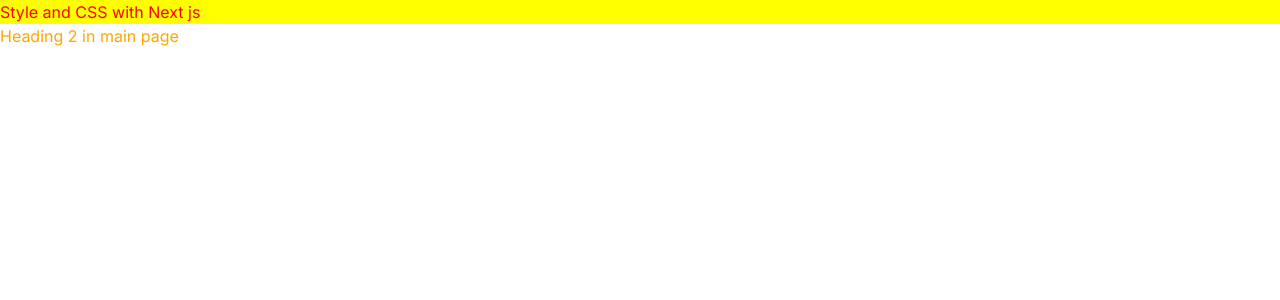
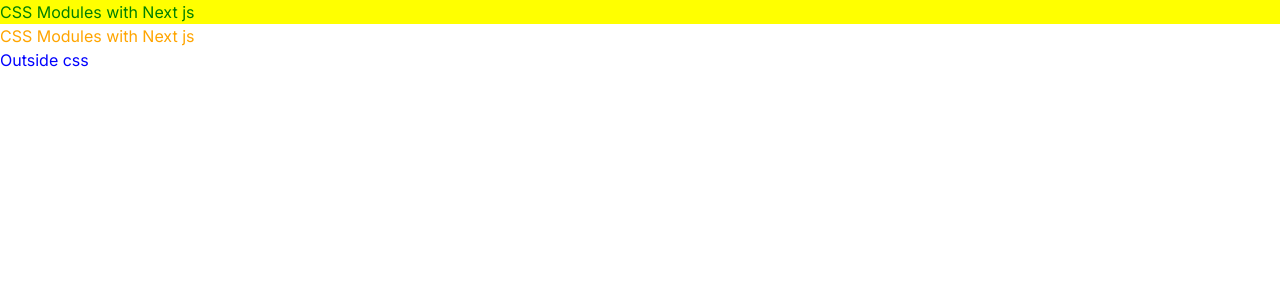
Before and after one commit to Alla-ud-din/Next-Js-youtube, a Next.js app: page / in a window 1280 px wide. Shown: the top 300 px of the page. Built offline with nearby package versions, Linux system fonts and the light colour scheme.

Commit message:
publish branch

```diff
--- /dev/null
+++ b/src/app/custom.module.css
@@ -0,0 +1,3 @@
+.main{
+    color: green;
+    }
--- /dev/null
+++ b/src/app/other.module.css
@@ -0,0 +1,3 @@
+.main{
+    color: orange;
+}
--- a/src/app/page.tsx
+++ b/src/app/page.tsx
@@ -1,10 +1,14 @@
-import Link from "next/link";
+import custom from './custom.module.css'
+import other from  './other.module.css'
+import outside from '@/style/outside.module.css'
 
 export default function Home() {
   return (
     <main>
-      <h1>Style and CSS with Next js</h1>
-      <h2>Heading 2 in main page</h2>
+      <h1 className={custom.main} >CSS Modules with Next js</h1>
+      <h2 className={other.main} >CSS Modules with Next js</h2>
+      <h2 className={outside.main} >Outside css</h2>
+
 
     </main>
   )
--- a/src/app/user/page.tsx
+++ /dev/null
@@ -1,13 +0,0 @@
-'use client'
-import { useState } from "react"
-
-export default function Page(){
-    const [h3Style,setH3Style]=useState({backgroundColor:'green'})
-    return(<div>
-        <h1 style={{backgroundColor:"blue"}} >User Page</h1>
-      <h2>Heading 2 in user page</h2>
-      <h3 style={h3Style} >Heading 3 for user</h3>
-      <button onClick={()=>setH3Style({backgroundColor:'red'})}>Update Style</button>
-
-    </div>)
-}
--- /dev/null
+++ b/src/style/outside.module.css
@@ -0,0 +1,3 @@
+.main{
+    color: blue;
+}
```
